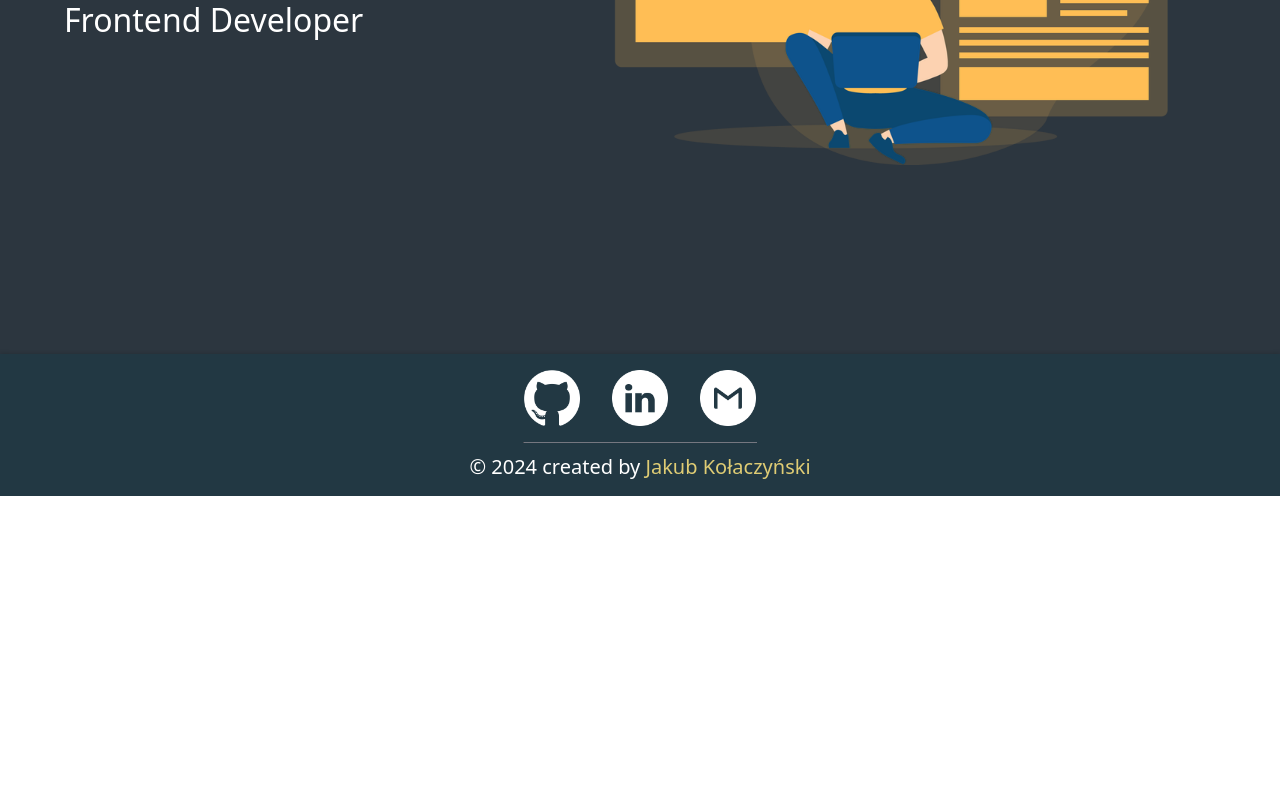
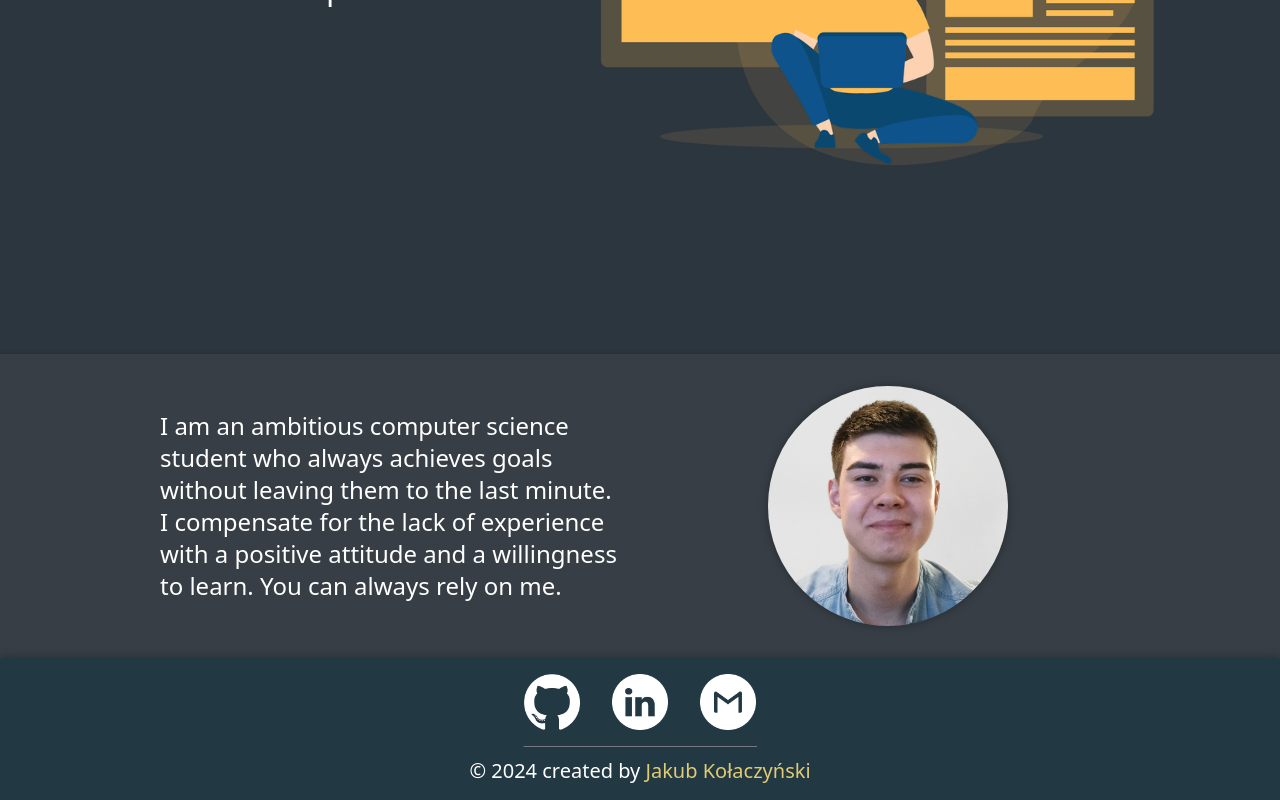
Before and after one commit to Xenko10/personal-webpage, a React (Vite) app: page / in a window 1280 px wide. Shown: the part 446-1246 px from the top of the page. Before the commit the page ends 942 px from the top, so only its background shows below. Built offline with nearby package versions, Linux system fonts and the light colour scheme.

Commit message:
add about section

```diff
--- a/src/App.tsx
+++ b/src/App.tsx
@@ -1,5 +1,6 @@
 import Navbar from "./components/Navbar/Navbar.tsx";
 import Hero from "./components/Hero/Hero.tsx";
+import About from "./components/About/About.tsx";
 import Footer from "./components/Footer/Footer.tsx";
 
 function App() {
@@ -7,6 +8,7 @@ function App() {
     <>
       <Navbar />
       <Hero />
+      <About />
       <Footer />
     </>
   );
--- /dev/null
+++ b/src/components/About/About.module.css
@@ -0,0 +1,32 @@
+.about {
+  background-color: #373e45;
+
+  display: flex;
+  gap: 2rem;
+  align-items: center;
+  padding: 2rem 10rem;
+  box-shadow: 0 0 5px 0 rgba(0, 0, 0, 0.2);
+}
+
+.about p {
+  font-family: system-ui, -apple-system, BlinkMacSystemFont, "Segoe UI", Roboto,
+    Oxygen, Ubuntu, Cantarell, "Open Sans", "Helvetica Neue", sans-serif;
+  color: white;
+
+  width: 50%;
+  font-size: 1.5rem;
+  line-height: 2rem;
+}
+
+.imgWrapper {
+  width: 50%;
+
+  display: flex;
+  justify-content: center;
+}
+
+.about img {
+  width: 15rem;
+  border-radius: 50%;
+  box-shadow: 0 0 10px 0 rgba(0, 0, 0, 0.3);
+}
--- /dev/null
+++ b/src/components/About/About.tsx
@@ -0,0 +1,17 @@
+import styles from "./About.module.css";
+
+export default function About() {
+  return (
+    <div id='about' className={styles.about}>
+      <p>
+        I am an ambitious computer science student who always achieves goals
+        without leaving them to the last minute. I compensate for the lack of
+        experience with a positive attitude and a willingness to learn. You can
+        always rely on me.
+      </p>
+      <div className={styles.imgWrapper}>
+        <img src='./src/assets/about.jpg' alt='photo of me' />
+      </div>
+    </div>
+  );
+}
--- a/src/components/Footer/Footer.module.css
+++ b/src/components/Footer/Footer.module.css
@@ -12,7 +12,7 @@
 
   padding: 1rem 0;
 
-  box-shadow: 0 0 5px 0 rgba(0, 0, 0, 0.2);
+  box-shadow: 0 0px 10px 0px rgba(0, 0, 0, 0.3);
 }
 
 .websitesWrapper {
--- a/src/components/Hero/Hero.module.css
+++ b/src/components/Hero/Hero.module.css
@@ -5,13 +5,13 @@
 
   display: flex;
   align-items: center;
-  justify-content: center;
-  gap: 5rem;
+  justify-content: space-around;
 
   height: 100vh;
   padding: 0 4rem;
 
   color: white;
+  box-shadow: 0 10px 10px -10px rgba(0, 0, 0, 0.5);
 }
 
 .description {
@@ -22,12 +22,12 @@
   align-items: center;
 }
 
-h1 {
+.hero h1 {
   margin: 0;
   font-size: 3rem;
 }
 
-p {
+.hero p {
   font-size: 2rem;
   align-self: flex-start;
 }
--- a/src/components/Navbar/Navbar.module.css
+++ b/src/components/Navbar/Navbar.module.css
@@ -48,6 +48,11 @@ nav {
   border-radius: 5%;
 }
 
+.nav ul li a {
+  color: white;
+  text-decoration: none;
+}
+
 .nav li:hover {
   cursor: pointer;
   text-decoration: underline;
--- a/src/components/Navbar/Navbar.tsx
+++ b/src/components/Navbar/Navbar.tsx
@@ -17,7 +17,11 @@ export default function Navbar() {
           </a>
         </div>
         <ul>
-          <li>About</li>
+          <li>
+            <a href='#about' onClick={handleClick}>
+              About
+            </a>
+          </li>
           <li>Projects</li>
           <li className={styles.contact}>Contact</li>
         </ul>
```
Also changed, not shown: src/assets/about.jpg (added).
